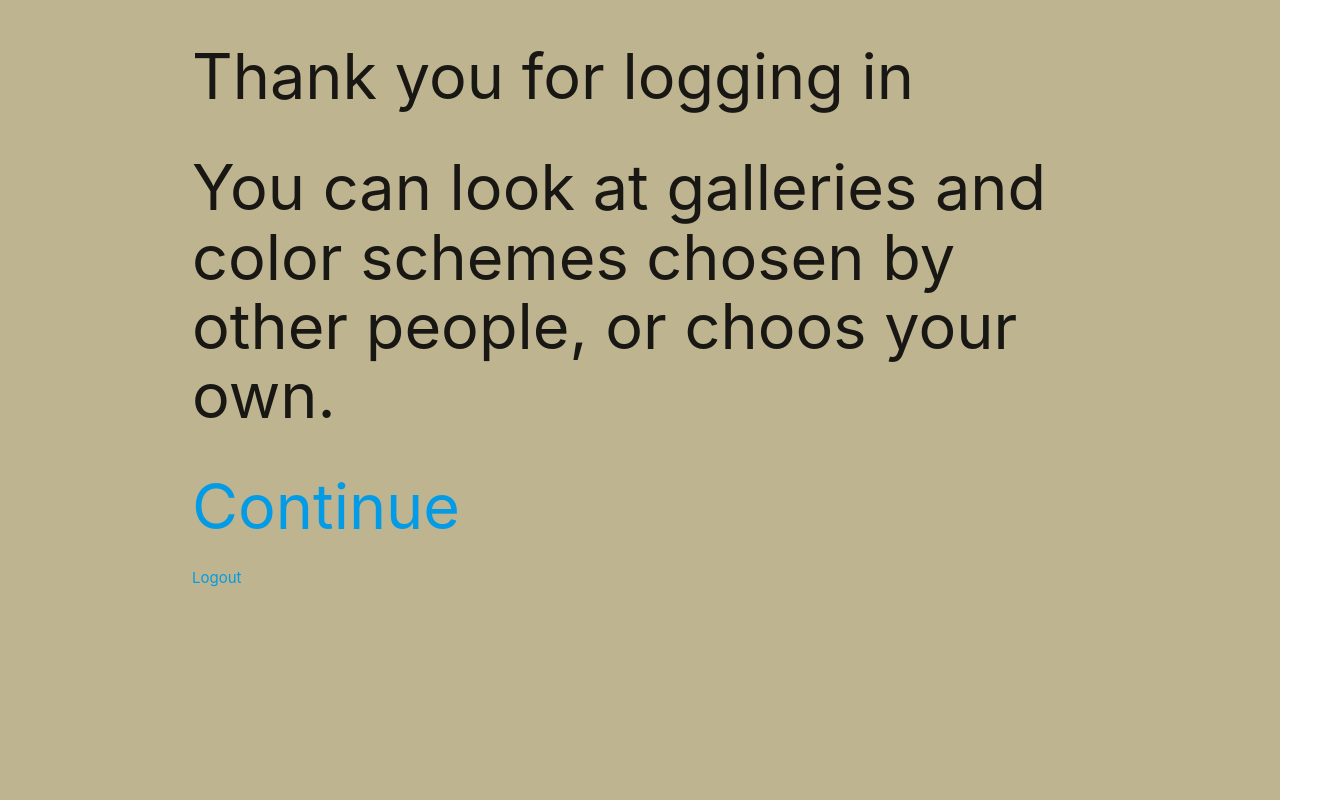
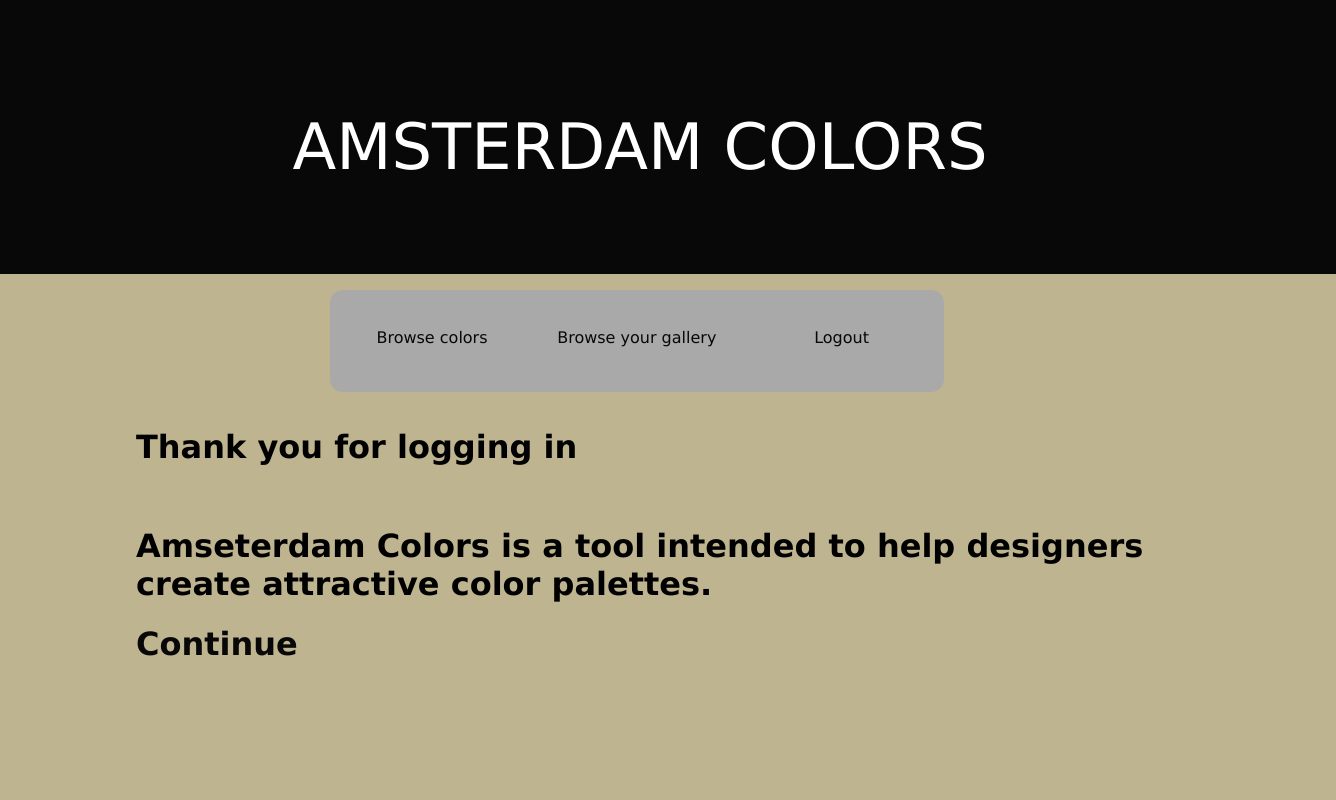
Before and after one commit to jchristie14/Amsterdam-Colors, a website: page views/index.html in a window 1280 px wide. Shown: the whole page, 1336 px wide, since content can reach past the window. Drawn offline with nearby package versions, Linux system fonts and the light colour scheme.

Commit message:
Clean up some css issues

```diff
--- a/db/db.js
+++ b/db/db.js
@@ -1,6 +1,6 @@
 const pgp = require('pg-promise')();
-// const db = pgp('postgres://johnchristie@localhost:5432/test2');
-const db = pgp(process.env.DATABASE_URL)
+const db = pgp('postgres://johnchristie@localhost:5432/test2');
+// const db = pgp(process.env.DATABASE_URL)
 
 const bcrypt = require('bcrypt');
 const salt = bcrypt.genSalt(10);
--- a/public/css/style.css
+++ b/public/css/style.css
@@ -1,13 +1,17 @@
+* {
+  font-family: Geneva, Tahoma, Verdana, sans-serif;
+}
+
 body {
   background-image: url(/images/background.jpg);
 }
 
 #logo {
   text-align: center;
-  font-size: 36pt;
+  font-size: 5vw;
   background-color: #080808;
   color: white;
-  margin: -5vw -5vw 0 -5vw;
+  margin: -2vw -5vw 0 -5vw;
   padding: 2vw;
   padding-top: 5vw;
 }
@@ -23,19 +27,33 @@ a {
   color: #080808;
 }
 
+.pic {
+  margin: 2vw;
+}
+
 nav {
-  margin: 0vw 10vw 5vw 10vw;
+  margin: 0vw 10vw 5vw 22vw;
+}
 
-}
 
 nav li {
   background-color: #a9a9a9;
   display: inline-block;
   float: left;
-  width: 15vw;
+  width: 16vw;
   height: 5vw;
   padding-top: 3vw;
   text-align: center;
+}
+
+nav ul li:first-child {
+  border-top-left-radius: 1vw;
+  border-bottom-left-radius: 1vw;
+}
+
+nav ul li:last-child {
+  border-top-right-radius: 1vw;
+  border-bottom-right-radius: 1vw;
 }
 
 nav li:hover {
--- a/public/js/script.js
+++ b/public/js/script.js
@@ -4,9 +4,6 @@
 console.log("Linked!")
 
 
-
-// $('#nightWatch').on('click',function(e){
-//   e.preventDefault();
 
   $('body').on("click", "#submit", function(e){
     e.preventDefault();
--- a/views/index.html
+++ b/views/index.html
@@ -5,18 +5,28 @@
   <meta http-equiv="X-UA-Compatible" content="IE=edge">
   <title></title>
   <link rel="stylesheet" href="/css/style.css">
-  <link rel="stylesheet" href="https://cdnjs.cloudflare.com/ajax/libs/materialize/0.97.7/css/materialize.min.css">
 </head>
 <body>
+<header>
+  <div id="logo">
+    <p>AMSTERDAM COLORS</p>
+  </div>
+</header>
+  <nav>
+    <ul class="nav">
+      <li id="browsecolors"><a href="/browse/{{id}}">Browse colors</a></li>
+      <li id="browseuser"><a href="/user/{{id}}">Browse your gallery</a></li>
+      <li id="logoutli"><a href="/sessions/logout">Logout</a></li>
+    </ul>
+  </nav>
 <div class="container">
 
   <h1>Thank you for logging in</h1>
-  <h1>You can look at galleries and color schemes chosen by other people, or choos your own.</h1>
+  <br>
+  <h1>Amseterdam Colors is a tool intended to help designers create attractive color palettes.</h1>
 
   <h1><a href="/gallery">Continue</a></h1>
 
-
-  <a href="/sessions/logout">Logout</a>
 </div>
 </body>
 </html>
```
Also changed, not shown: app.js (+8 -8 lines), views/gallery/browse.html (+5 -4 lines), views/sessions/new.html (+13 -2 lines), views/users/new.html (+12 -1 lines).
